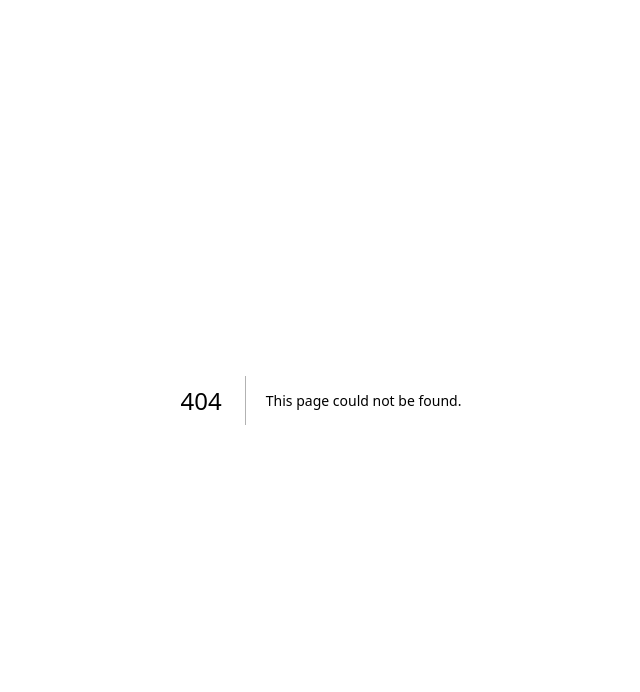
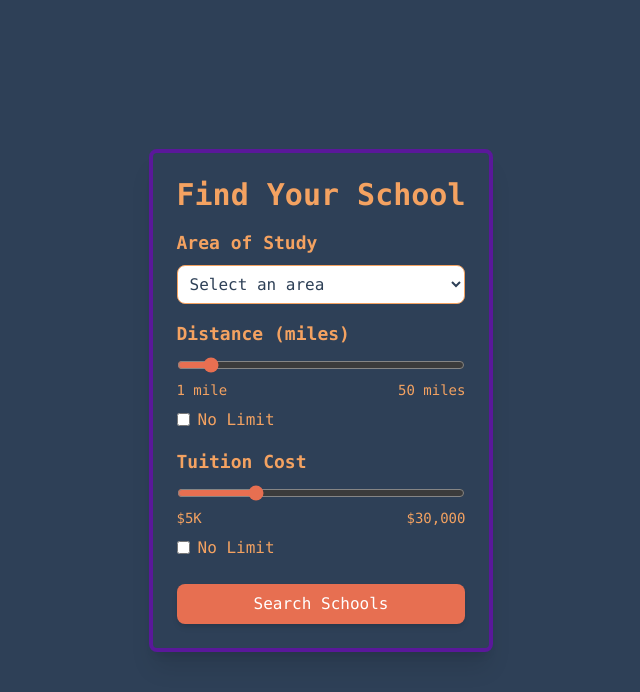
Before and after one commit to JaiVB/EducationFinder, a Next.js app in the folder frontend/: page /schoolFinder in a window 1280 px wide. Before the commit this address had no page. Shown: the top 692 px of the page, without its empty margins (319-959 px from the left). Built offline with nearby package versions, Linux system fonts and the light colour scheme.

Commit message:
Added a component-Navbar, added missionPage and school finder page with a form

```diff
--- /dev/null
+++ b/frontend/app/about/page.tsx
@@ -0,0 +1,28 @@
+import Navbar from "../components/NavBar";
+import Head from "next/head";
+
+export default function AboutPage() {
+  return (
+    <>
+      <Navbar />
+      <Head>
+        <title>About Us</title>
+        <meta name="description" content="Learn more about us and what we do" />
+      </Head>
+
+      <div className="min-h-screen flex flex-col items-center justify-center bg-gradient-to-r from-[#FFA559] to-[#2A6478] text-white p-8">
+        <h1 className="text-5xl font-bold mb-4">Our Mission</h1>
+        <p className="text-lg max-w-2xl text-center">
+          About Us At EduFinder, we are dedicated to helping students and
+          parents discover the best educational opportunities. Our mission is to
+          simplify the search for schools, programs, and resources that align
+          with individual goals. Whether you&apos;re looking for the right
+          college, vocational training, or tutoring services, we provide the
+          tools and guidance to make informed decisions. With a passion for
+          education and accessibility, EduFinder empowers learners to take the
+          next step toward a brighter future.
+        </p>
+      </div>
+    </>
+  );
+}
--- /dev/null
+++ b/frontend/app/components/NavBar.tsx
@@ -0,0 +1,44 @@
+import Link from "next/link";
+import Image from "next/image";
+
+export default function Navbar() {
+  return (
+    <nav className="p-4 bg-[#2A6478] text-white">
+      <div className="container mx-auto flex items-center relative">
+        {/* Logo on the Left */}
+        <div className="absolute left-0">
+          <Image
+            src="/companyLogo.jpg"
+            alt="Company Logo"
+            width={50}
+            height={50}
+          />
+        </div>
+
+        {/* Centered Navigation Links */}
+        <div className="flex-1 flex justify-center">
+          <ul className="flex gap-8 text-lg font-semibold">
+            <li className="hover:underline">
+              <Link href="/">Home</Link>
+            </li>
+            <li className="hover:underline">
+              <Link href="/mission">Mission</Link>
+            </li>
+            <li className="hover:underline">
+              <Link href="/testimony">Bacon</Link>
+            </li>
+            <li className="hover:underline">
+              <Link href="/about">About</Link>
+            </li>
+            <li className="hover:underline">
+              <Link href="/foodFinder">Find Your School</Link>
+            </li>
+            <li className="hover:underline">
+              <Link href="/calorieCalculator">Top Schools -temp</Link>
+            </li>
+          </ul>
+        </div>
+      </div>
+    </nav>
+  );
+}
--- a/frontend/app/mission/page.tsx
+++ b/frontend/app/mission/page.tsx
@@ -1,13 +1,27 @@
-import react from "react";
-import { useState } from "react";
-import Link from "next/link";
-import Image from "next/image";
-import { Button } from "./components/button";
-import {
-  DropdownMenu,
-  DropdownMenuContent,
-  DropdownMenuItem,
-  DropdownMenuTrigger,
-} from "./components/dropdowns";
+import Navbar from "../components/NavBar";
+import Head from "next/head";
 
-c;
+export default function MissionPage() {
+  return (
+    <>
+      <Navbar />
+      <Head>
+        <title>Our Mission</title>
+        <meta
+          name="description"
+          content="Learn more about our mission and values."
+        />
+      </Head>
+
+      <div className="min-h-screen flex flex-col items-center justify-center bg-gradient-to-r from-[#FFA559] to-[#2A6478] text-white p-8">
+        <h1 className="text-5xl font-bold mb-4">Our Mission</h1>
+        <p className="text-lg max-w-2xl text-center">
+          Our mission is to empower individuals with the knowledge and resources
+          they need to succeed. We believe in making education accessible,
+          fostering innovation, and building a community that thrives on shared
+          learning.
+        </p>
+      </div>
+    </>
+  );
+}
--- a/frontend/app/page.tsx
+++ b/frontend/app/page.tsx
@@ -18,7 +18,7 @@ import {
 export default function Home() {
   return (
     // {/* Background Color*/}
-    <div className="min-h-screen bg-[#FFA559] text-gray-900">
+    <div className="min-h-screen bg-[#FFB07C] text-gray-900">
       {/* Navbar */}
       <nav className="flex items-center justify-between px-8 py-4 bg-[#FFA559]">
         <Image
@@ -43,7 +43,7 @@ export default function Home() {
             <Link href="/about">About</Link>
           </li>
           <li className="hover:underline">
-            <Link href="/foodFinder">Find Your School</Link>
+            <Link href="/schoolFinder">Find Your School</Link>
           </li>
           <li className="hover:underline">
             <Link href="/calorieCalculator">Top Schools -temp</Link>
--- /dev/null
+++ b/frontend/app/schoolFinder/page.tsx
@@ -0,0 +1,98 @@
+"use client"; // Ensures hooks like useState work in Next.js
+
+import { useState } from "react";
+
+export default function SearchForm() {
+  const [distance, setDistance] = useState(50);
+  const [tuition, setTuition] = useState(30000);
+  const [noLimitDistance, setNoLimitDistance] = useState(false);
+  const [noLimitTuition, setNoLimitTuition] = useState(false);
+
+  return (
+    <div className="min-h-screen flex items-center justify-center bg-[#2E4057]">
+      <form className="p-6 bg-[#2E4057] shadow-xl rounded-lg max-w-md mx-auto border-4 border-[#5A189A] font-mono">
+        <h2 className="text-3xl font-bold mb-4 text-center text-[#F4A261]">
+          Find Your School
+        </h2>
+
+        {/* Area of Study */}
+        <label className="block text-lg font-semibold text-[#F4A261] mb-2">
+          Area of Study
+        </label>
+        <select className="w-full p-2 border border-[#F4A261] rounded-lg bg-white text-[#2E4057] font-mono">
+          <option value="">Select an area</option>
+          <option value="computer-science">Computer Science</option>
+          <option value="business">Business</option>
+          <option value="engineering">Engineering</option>
+          <option value="health">Health Sciences</option>
+          <option value="arts">Arts & Humanities</option>
+        </select>
+
+        {/* Distance Slider */}
+        <div className="mt-4">
+          <label className="block text-lg font-semibold text-[#F4A261] mb-2">
+            Distance (miles)
+          </label>
+          <input
+            type="range"
+            min="1"
+            max="500"
+            value={noLimitDistance ? 500 : distance}
+            onChange={(e) => setDistance(Number(e.target.value))}
+            className="w-full accent-[#E76F51]"
+            disabled={noLimitDistance}
+          />
+          <div className="flex justify-between text-sm text-[#F4A261]">
+            <span>1 mile</span>
+            <span>{noLimitDistance ? "No Limit" : `${distance} miles`}</span>
+          </div>
+          <label className="flex items-center mt-2 text-[#F4A261]">
+            <input
+              type="checkbox"
+              checked={noLimitDistance}
+              onChange={() => setNoLimitDistance(!noLimitDistance)}
+              className="mr-2 accent-[#E76F51]"
+            />
+            No Limit
+          </label>
+        </div>
+
+        {/* Tuition Cost Slider */}
+        <div className="mt-4">
+          <label className="block text-lg font-semibold text-[#F4A261] mb-2">
+            Tuition Cost
+          </label>
+          <input
+            type="range"
+            min="5000"
+            max="100000"
+            value={noLimitTuition ? 100000 : tuition}
+            onChange={(e) => setTuition(Number(e.target.value))}
+            className="w-full accent-[#E76F51]"
+            disabled={noLimitTuition}
+          />
+          <div className="flex justify-between text-sm text-[#F4A261]">
+            <span>$5K</span>
+            <span>
+              {noLimitTuition ? "No Limit" : `$${tuition.toLocaleString()}`}
+            </span>
+          </div>
+          <label className="flex items-center mt-2 text-[#F4A261]">
+            <input
+              type="checkbox"
+              checked={noLimitTuition}
+              onChange={() => setNoLimitTuition(!noLimitTuition)}
+              className="mr-2 accent-[#E76F51]"
+            />
+            No Limit
+          </label>
+        </div>
+
+        {/* Submit Button */}
+        <button className="w-full bg-[#E76F51] text-white py-2 mt-6 rounded-lg hover:bg-[#D15841] shadow-md font-mono">
+          Search Schools
+        </button>
+      </form>
+    </div>
+  );
+}
```
